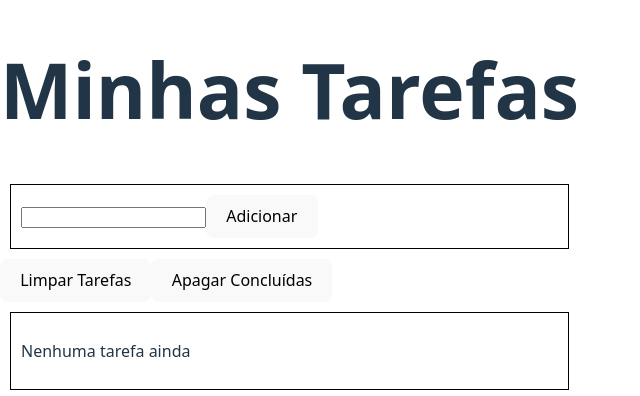
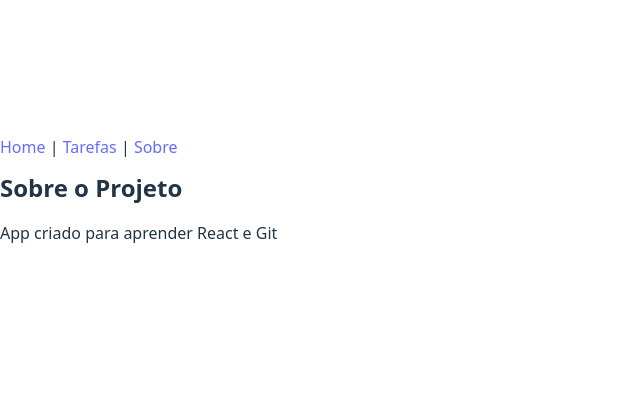
Before and after one commit to SrCalabresoM/Aprendizado-De-React-Utilizando-IA, a React (Vite) app: page /sobre in a window 1280 px wide. Shown: the part 202-598 px from the top of the page, without its empty margins (0-640 px from the left). Built offline with nearby package versions, Linux system fonts and the light colour scheme.

Commit message:
Aula 7 - React Router

```diff
--- a/package.json
+++ b/package.json
@@ -11,7 +11,8 @@
   },
   "dependencies": {
     "react": "^19.2.0",
-    "react-dom": "^19.2.0"
+    "react-dom": "^19.2.0",
+    "react-router-dom": "^7.13.0"
   },
   "devDependencies": {
     "@eslint/js": "^9.39.1",
--- a/src/App.jsx
+++ b/src/App.jsx
@@ -1,80 +1,24 @@
-import { useState, useEffect } from "react";
-import ListaTarefas from "./components/ListaTarefas";
-import FormTarefa from "./components/FormTarefa";
-import Card from "./components/Card";
-import Titulo from "./components/Titulo";
+import { BrowserRouter, Routes, Route, Link } from "react-router-dom";
+
+import Home from "./pages/Home";
+import Sobre from "./pages/Sobre";
+import Tarefas from "./pages/Tarefas";
 
 function App() {
+  return (
+    <BrowserRouter>
+      <nav>
+        <Link to="/">Home</Link> |{" "}
+        <Link to="/tarefas">Tarefas</Link> |{" "}
+        <Link to="/sobre">Sobre</Link>
+      </nav>
 
-  const [tarefas, setTarefas] = useState(() => {
-  const salvas = localStorage.getItem("tarefas");
-  return salvas ? JSON.parse(salvas) : [];
-});
-
-  useEffect(() => {
-  localStorage.setItem("tarefas", JSON.stringify(tarefas));
-}, [tarefas]);
-
-  const [novaTarefa, setNovaTarefa] = useState("");
-
-  function alternarTarefa(index) {
-    const novasTarefas = tarefas.map((tarefa, i) => {
-      if (i === index) {
-        return {
-          ...tarefa,
-          concluida: !tarefa.concluida
-        };
-      }
-      return tarefa;
-    });
-
-    setTarefas(novasTarefas);
-  }
-
-function apagarConcluidas() {
-  setTarefas(tarefas.filter(t => !t.concluida));
-}
-
-
-  function adicionarTarefa() {
-    if (novaTarefa.trim() === "") return;
-
-    const nova = {
-      texto: novaTarefa,
-      concluida: false
-    };
-
-    setTarefas([...tarefas, nova]);
-    setNovaTarefa("");
-  }
-
-  function limparTarefas() {
-    setTarefas([]);
-    setNovaTarefa("");
-  }
-
-  return (
-    <div>
-      <Titulo>
-      <h1>Minhas Tarefas</h1>
-      </Titulo>
-      <Card>
-      <FormTarefa
-        novaTarefa={novaTarefa}
-        setNovaTarefa={setNovaTarefa}
-        adicionarTarefa={adicionarTarefa}
-      />
-      </Card>
-      <button onClick={limparTarefas}>Limpar Tarefas</button>
-      <button onClick={apagarConcluidas}>Apagar Concluídas</button>
-
-      <Card>
-      <ListaTarefas
-        tarefas={tarefas}
-        alternarTarefa={alternarTarefa}
-      />
-      </Card>
-    </div>
+      <Routes>
+        <Route path="/" element={<Home />} />
+        <Route path="/tarefas" element={<Tarefas />} />
+        <Route path="/sobre" element={<Sobre />} />
+      </Routes>
+    </BrowserRouter>
   );
 }
 
--- /dev/null
+++ b/src/pages/Home.jsx
@@ -0,0 +1,12 @@
+import Titulo from "../components/Titulo";
+
+function Home() {
+  return (
+    <div>
+      <Titulo>Bem-vindo ao App</Titulo>
+      <p>Esse é meu primeiro app com rotas!</p>
+    </div>
+  );
+}
+
+export default Home;
--- /dev/null
+++ b/src/pages/Sobre.jsx
@@ -0,0 +1,12 @@
+import Titulo from "../components/Titulo";
+
+function Sobre() {
+  return (
+    <div>
+      <Titulo>Sobre o Projeto</Titulo>
+      <p>App criado para aprender React e Git</p>
+    </div>
+  );
+}
+
+export default Sobre;
--- /dev/null
+++ b/src/pages/Tarefas.jsx
@@ -0,0 +1,12 @@
+import ListaTarefas from "../components/ListaTarefas";
+import FormTarefa from "../components/FormTarefa";
+
+function Tarefas({ tarefas, setTarefas }) {
+  return (
+    <div>
+      <ListaTarefas tarefas={tarefas} />
+    </div>
+  );
+}
+
+export default Tarefas;
```
Also changed, not shown: 1 other file (tests, documents, lock files or other folders).
